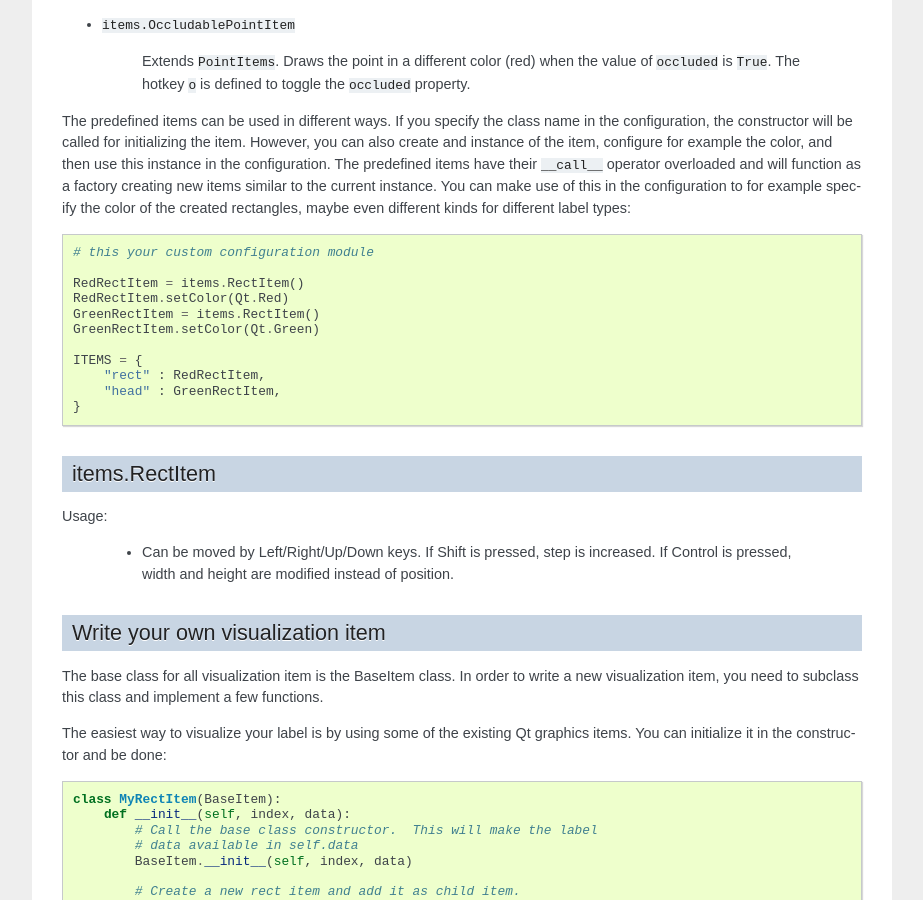
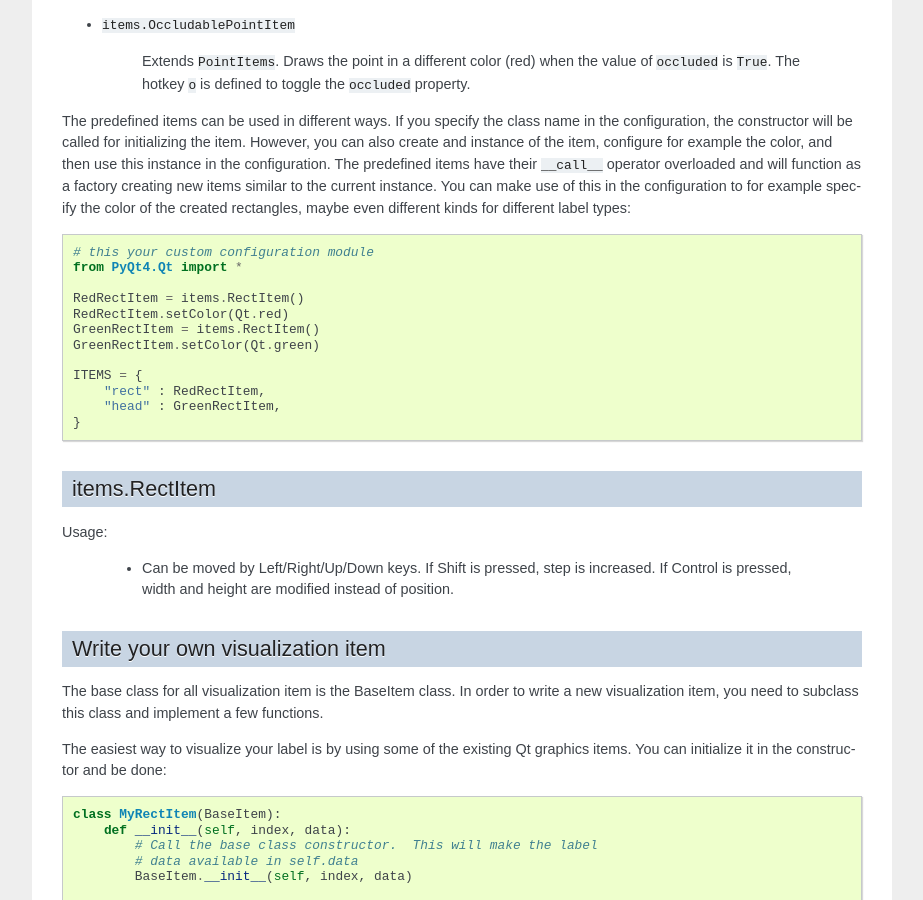
Before and after one commit to cvhciKIT/sloth, a Sphinx documentation site: the page built from doc/items.rst, in a window 1280 px wide and 900 px high, scrolled down 595 px. Shown: the whole window, without its empty margins (198-1121 px from the left). Built offline with Sphinx 7.4.7, drawn with Linux system fonts in a browser that asks for light colours.

Commit message:
Update items.rst
The example for changing item colors had incorrect capitalization for Qt colors. Additionally, I added the line for the Qt import to make it easier for people trying to emulate the example.

```diff
--- a/doc/items.rst
+++ b/doc/items.rst
@@ -45,11 +45,12 @@ You can make use of this in the configuration to for example specify the color o
 created rectangles, maybe even different kinds for different label types::
 
     # this your custom configuration module
+    from PyQt4.Qt import *
 
     RedRectItem = items.RectItem()
-    RedRectItem.setColor(Qt.Red)
+    RedRectItem.setColor(Qt.red)
     GreenRectItem = items.RectItem()
-    GreenRectItem.setColor(Qt.Green)
+    GreenRectItem.setColor(Qt.green)
 
     ITEMS = {
         "rect" : RedRectItem,
@@ -134,7 +135,7 @@ Example::
     class MyRectItem(BaseItem):
         def __init__(self, index, data):
             BaseItem.__init__(self, index, data)
-            self.color_ = Qt.Red
+            self.color_ = Qt.red
 
         def setColor(self, color):
             self.color_ = color
```
